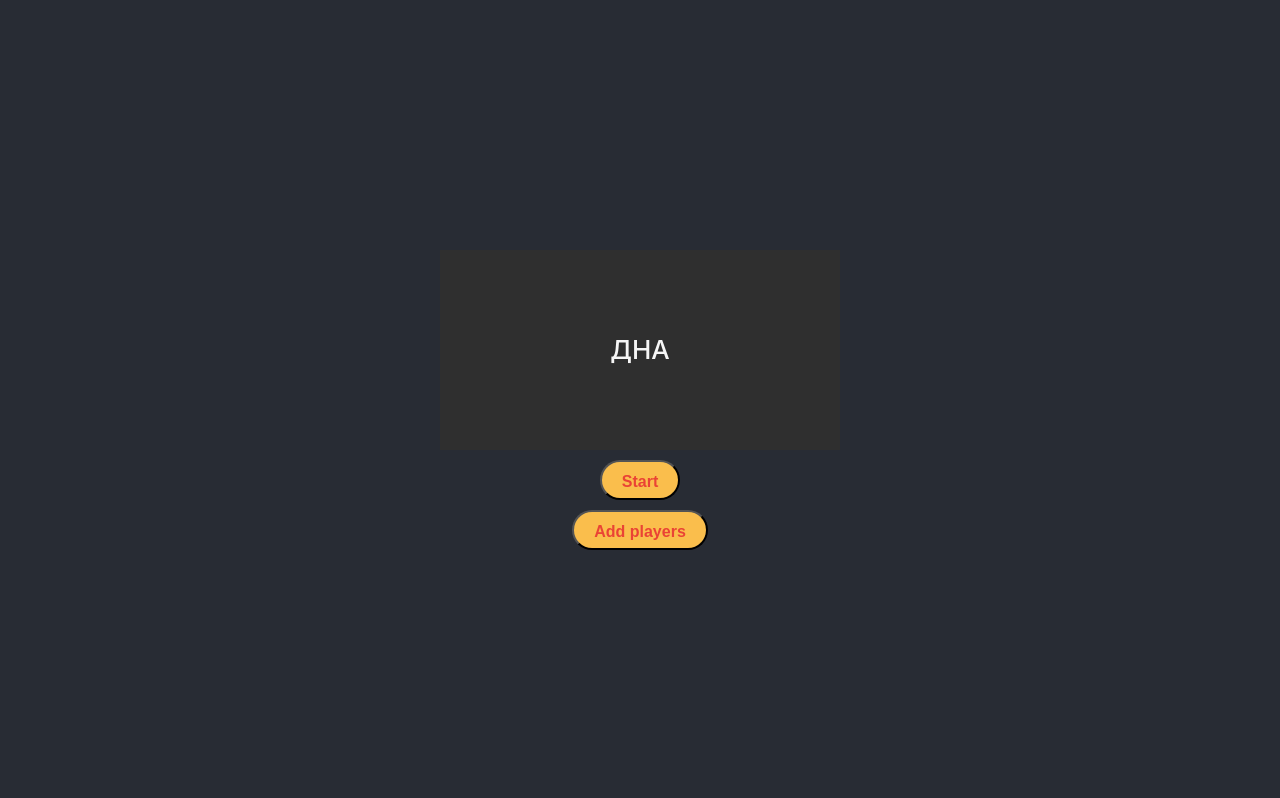
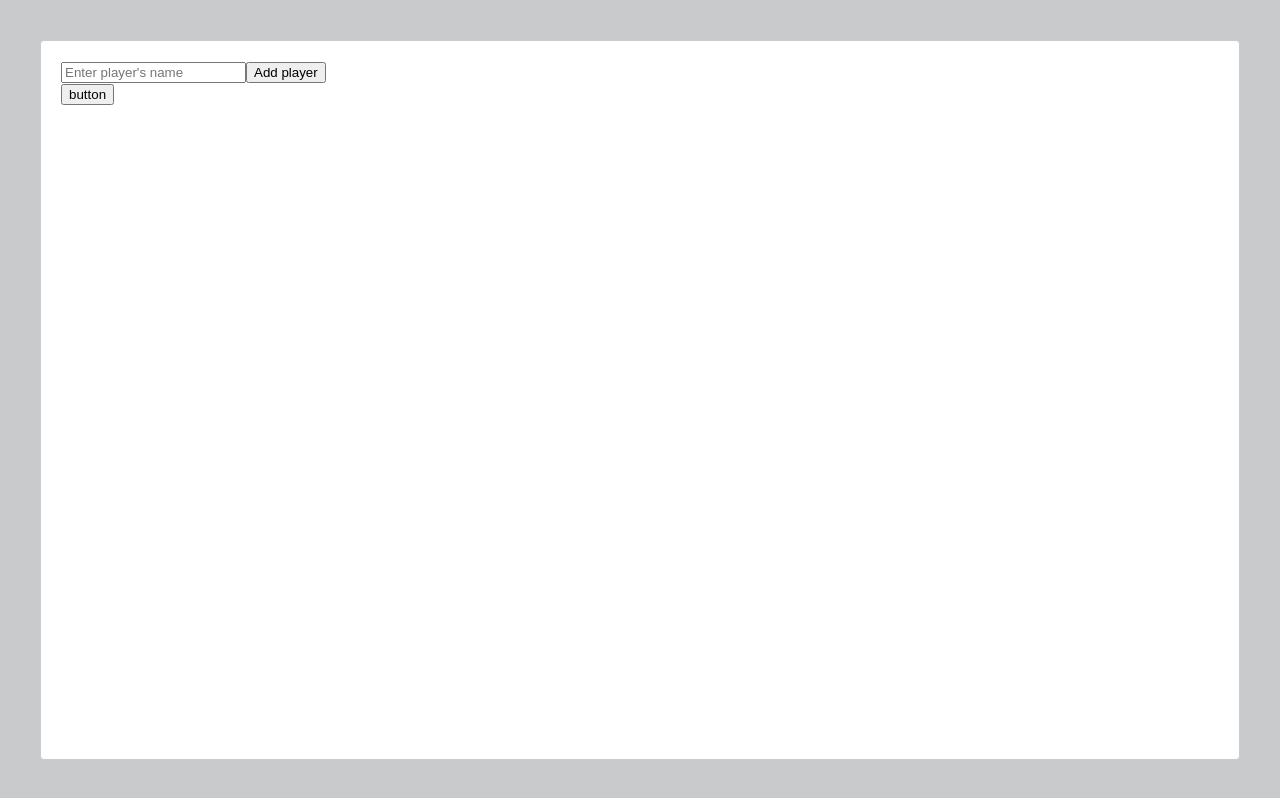
Before and after one commit to ryabina/tic-tac-bumm, a React (Create React App) app: page / in a window 1280 px wide. Both pictures are taken after a click on the button "Add players". Built offline with nearby package versions, Linux system fonts and the light colour scheme.

Commit message:
adding players

```diff
--- /dev/null
+++ b/src/components/organisms/AddPlayersForm.jsx
@@ -0,0 +1,21 @@
+import React from 'react';
+
+const AddPlayersForm = () => (
+  <div>
+    <input
+      id="name"
+      name="name"
+      placeholder="Enter player's name"
+      type="text"
+      data-testid="test-player-name"
+    />
+    <button
+      type="button"
+      data-testid="test-add-another-player"
+    >
+      Add player
+    </button>
+  </div>
+);
+
+export default AddPlayersForm;
--- a/src/components/pages/Game.jsx
+++ b/src/components/pages/Game.jsx
@@ -3,6 +3,7 @@ import Modal from 'react-modal';
 import styled from 'styled-components';
 import Card from '../atoms/Card';
 import Timer from '../atoms/Timer';
+import AddPlayersForm from '../organisms/AddPlayersForm';
 
 const Button = styled.button`
   margin-top: 10px;
@@ -33,7 +34,6 @@ const Game = () => {
 
   const openModal = () => {
     setIsOpen(true);
-    console.log(isOpen);
   };
 
   const cardText = 'ДНА';
@@ -53,7 +53,10 @@ const Game = () => {
       >
         Add players
       </Button>
-      <Modal data-testid="test-modal" />
+      <Modal isOpen={isOpen}>
+        <AddPlayersForm />
+        <button type="button"> button </button>
+      </Modal>
       <div data-testid="test-timer">
         { isStarted && (
         <Timer stopGame={stopGame} />)}
```
Also changed, not shown: 2 other files (tests, documents, lock files or other folders).
